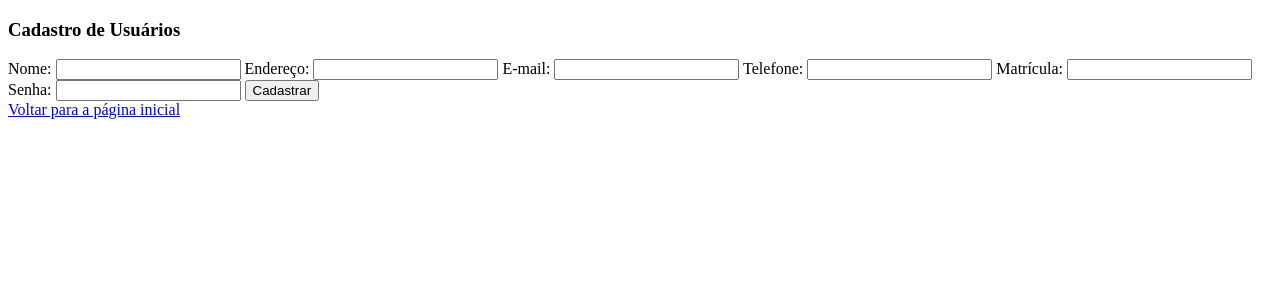
After one commit to camilabsp/app_flask, a Flask app: page /adm/usuarios/cadastrar in a window 1280 px wide. The commit adds this page. Shown: the top 300 px of the page. Run offline with Flask 3, Linux system fonts and the light colour scheme.

Commit message:
cadastro de usuarios

```diff
--- a/app.py
+++ b/app.py
@@ -78,5 +78,23 @@ def pagina_usuario():
 def pagina_administrador():
     return render_template('adm.html')
 
+#cadastrar usuario
+@app.route('/adm/usuarios/cadastrar', methods=['GET','POST'])
+def cadastrar_usuario():
+    if request.method == 'POST':
+        nome = request.form['nome']
+        endereco = request.form['endereco']
+        email = request.form['email']
+        telefone = request.form['telefone']
+        matricula = request.form['matricula']
+        senha = request.form['senha']
+        if nome and endereco and email and telefone and matricula and senha:
+            novo_usuario = Usuario(nome=nome, endereco=endereco, email=email, telefone=telefone, matricula=matricula, senha=senha)
+            db.session.add(novo_usuario)
+            db.session.commit()
+            flash('Usuário Cadastrado com Sucesso!')
+            return redirect('/adm/usuarios/cadastrar')
+    return render_template('cadastrar_usuario.html')
+
 if __name__ == '__main__':
     app.run(debug=True)
--- /dev/null
+++ b/templates/cadastrar_usuario.html
@@ -0,0 +1,49 @@
+<!DOCTYPE html>
+<html lang="pt-br">
+<head>
+    <meta charset="UTF-8">
+    <meta name="viewport" content="width=device-width, initial-scale=1.0">
+    <title>Cadastro de Usuários</title>
+</head>
+<body>
+
+
+        <!--Permite exibição de mensagem na tela-->
+    <div class="mensagem">
+        {% with messages = get_flashed_messages() %}
+        {% if messages %}
+            {% for message in messages %}
+                {{ message }}
+            {% endfor %}
+        {% endif %}
+        {% endwith %}
+    </div>
+
+
+    <div>
+        <h3>Cadastro de Usuários</h3>
+        <form method="POST" action="/adm/usuarios/cadastrar"><!--inserir rota(url)-->
+            <label for="nome">Nome:</label>
+            <input type="text" name="nome" id="nome" required>
+
+            <label for="endereco">Endereço:</label>
+            <input type="text" name="endereco" id="endereco" required>
+
+            <label for="email">E-mail:</label>
+            <input type="email" name="email" id="email" required>
+
+            <label for="telefone">Telefone:</label>
+            <input type="tel" name="telefone" id="telefone" required>
+
+            <label for="matricula">Matrícula:</label>
+            <input type="text" name="matricula" id="matricula" required>
+
+            <label for="senha">Senha:</label>
+            <input type="password" name="senha" id="senha" required>
+
+            <button type="submit">Cadastrar</button>
+        </form>
+        <a href="/adm">Voltar para a página inicial</a>
+    </div>
+</body>
+</html>
```
Also changed, not shown: templates/adm.html (+12 -0 lines), instance/library.db.
